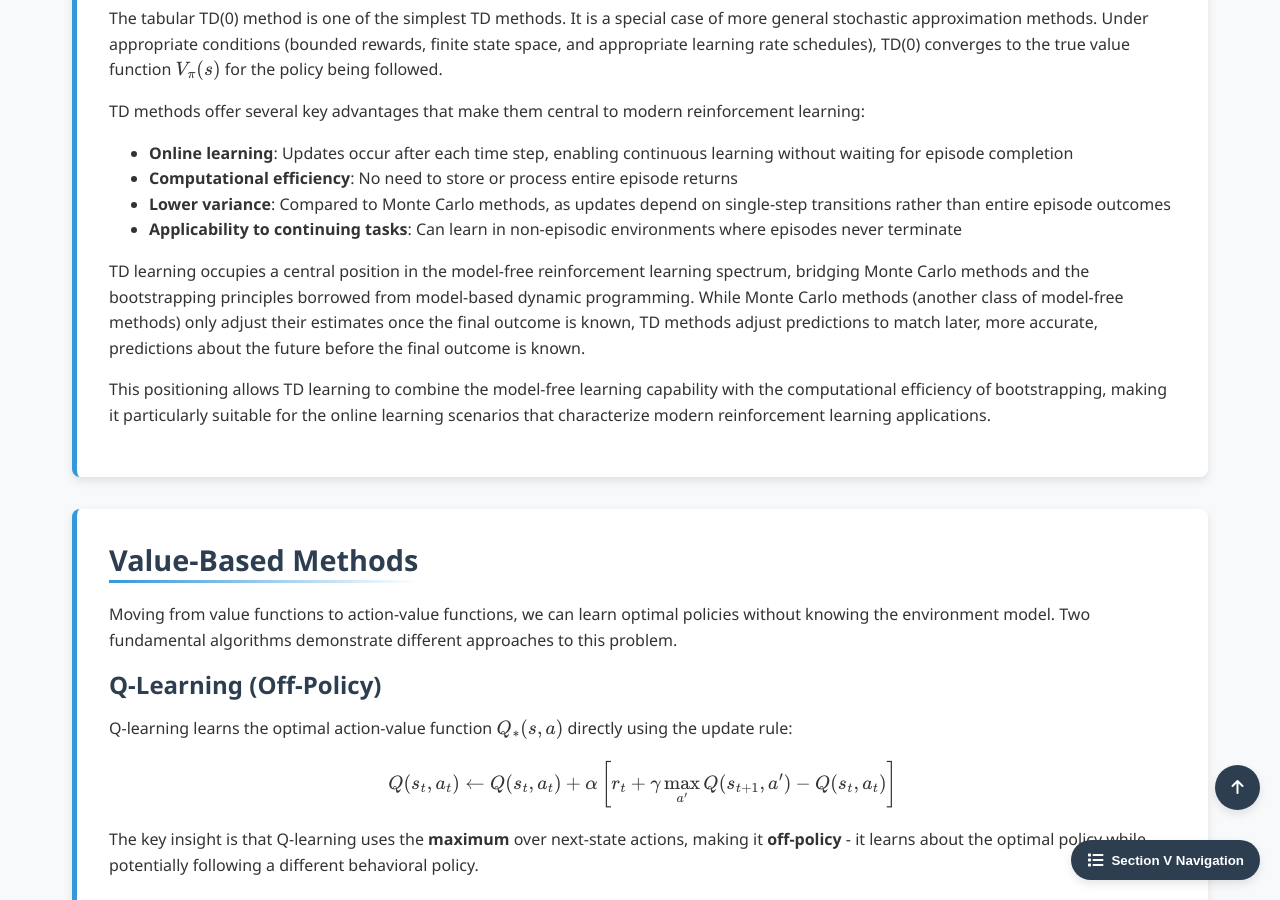
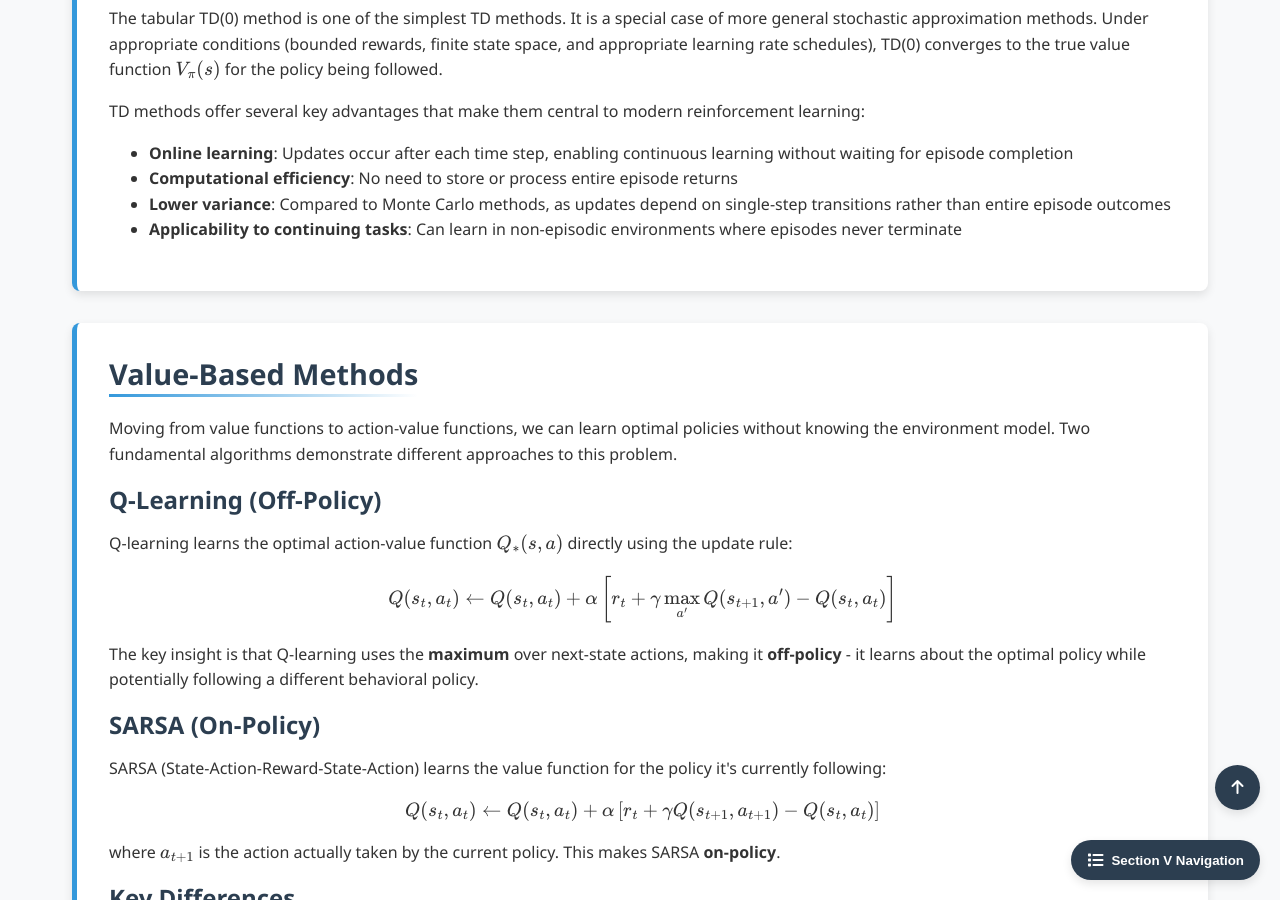
Before and after one commit to Yusukey01/yusukey01.github.io, a Jekyll site: the page built from Mathematics/Machine_learning/intro_RL.html, in a window 1280 px wide and 900 px high, scrolled down 12127 px. Built offline with Jekyll 4.4.1, drawn with Linux system fonts in a browser that asks for light colours.

Commit message:
update RL section

```diff
--- a/Mathematics/Machine_learning/intro_RL.html
+++ b/Mathematics/Machine_learning/intro_RL.html
@@ -758,19 +758,6 @@ uses_python: false
                     </ul>
                 </p>
 
-                <p>
-                    TD learning occupies a central position in the model-free reinforcement learning spectrum,
-                    bridging Monte Carlo methods and the bootstrapping principles borrowed from model-based dynamic programming.
-                    While Monte Carlo methods (another class of model-free methods) only adjust their estimates once the final
-                    outcome is known, TD methods adjust predictions to match later, more accurate, predictions about the future
-                    before the final outcome is known.
-                </p>
-
-                <p>
-                    This positioning allows TD learning to combine the model-free learning capability with the computational
-                    efficiency of bootstrapping, making it particularly suitable for the online learning scenarios that
-                    characterize modern reinforcement learning applications.
-                </p>
             </section>
 
             <section id="value-based" class="section-content">
```
